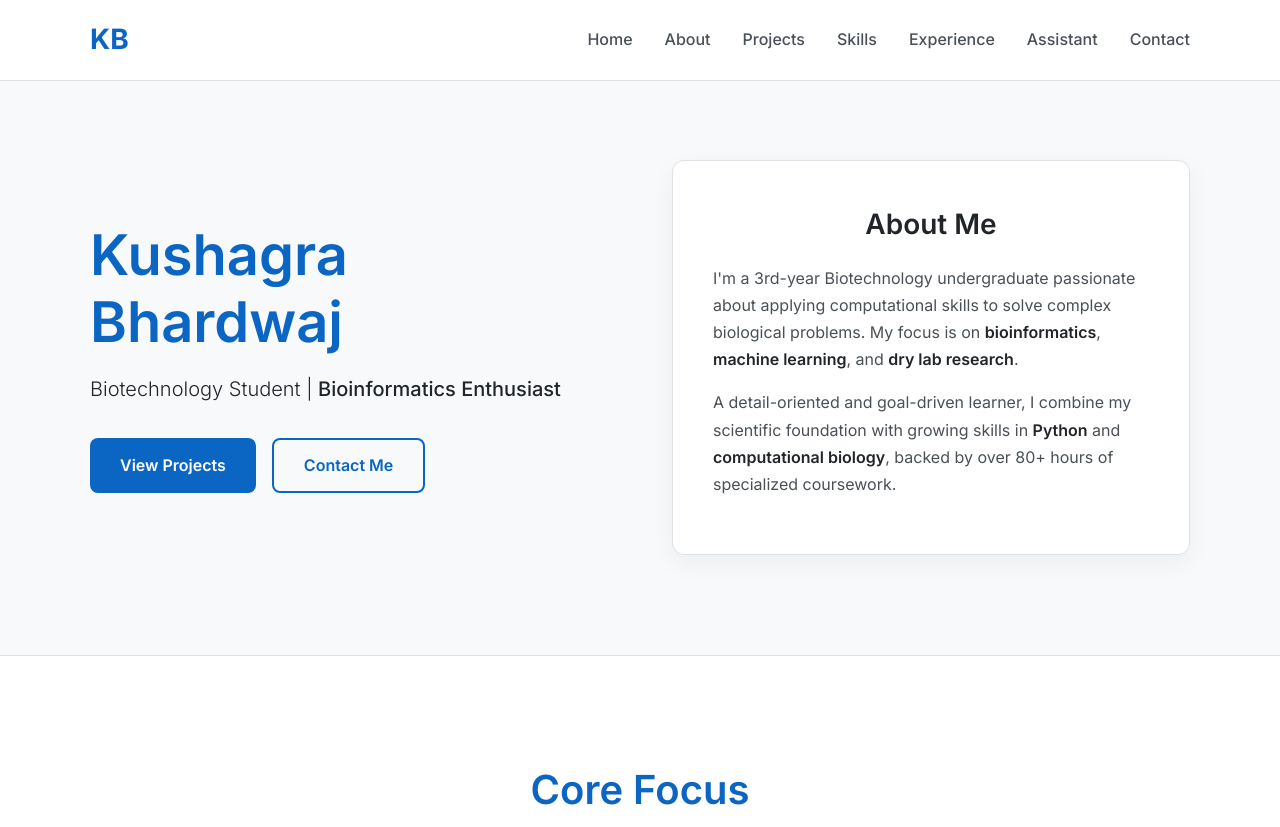
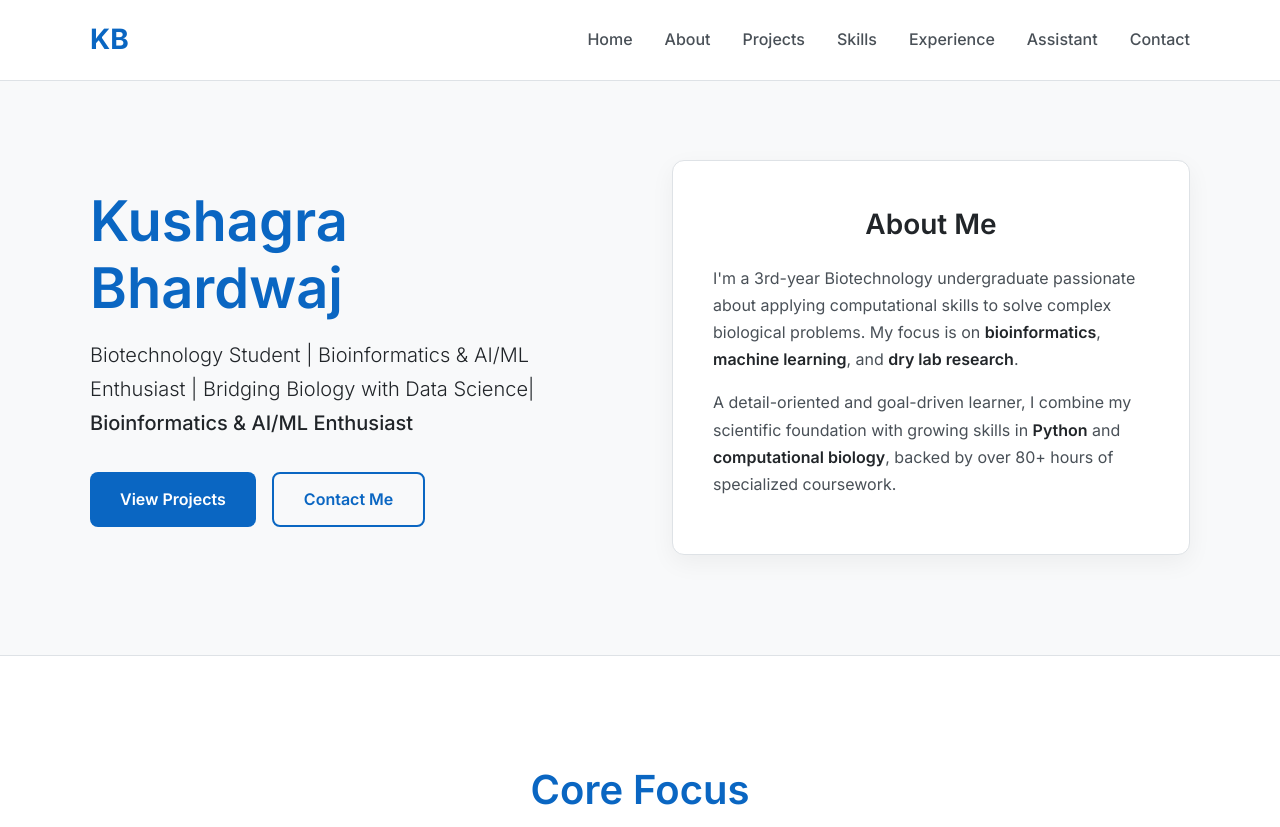
Before and after one commit to kush021104/_portfolio_, a website: page index.html in a window 1280 px wide. Shown: the top 827 px of the page. Drawn offline with Linux system fonts and the light colour scheme.

Commit message:
Update index.html

```diff
--- a/index.html
+++ b/index.html
@@ -596,7 +596,7 @@
             <div class="hero-content">
                 <div class="hero-left">
                     <h1>Kushagra Bhardwaj</h1>
-                    <p class="subtitle">Biotechnology Student | <span class="highlight-text">Bioinformatics Enthusiast</span></p>
+                    <p class="subtitle">Biotechnology Student | Bioinformatics & AI/ML Enthusiast | Bridging Biology with Data Science| <span class="highlight-text">Bioinformatics & AI/ML Enthusiast</span></p>
                     <div class="cta-buttons">
                         <a href="#projects" class="btn btn-primary">View Projects</a>
                         <a href="#contact" class="btn btn-secondary">Contact Me</a>
```
